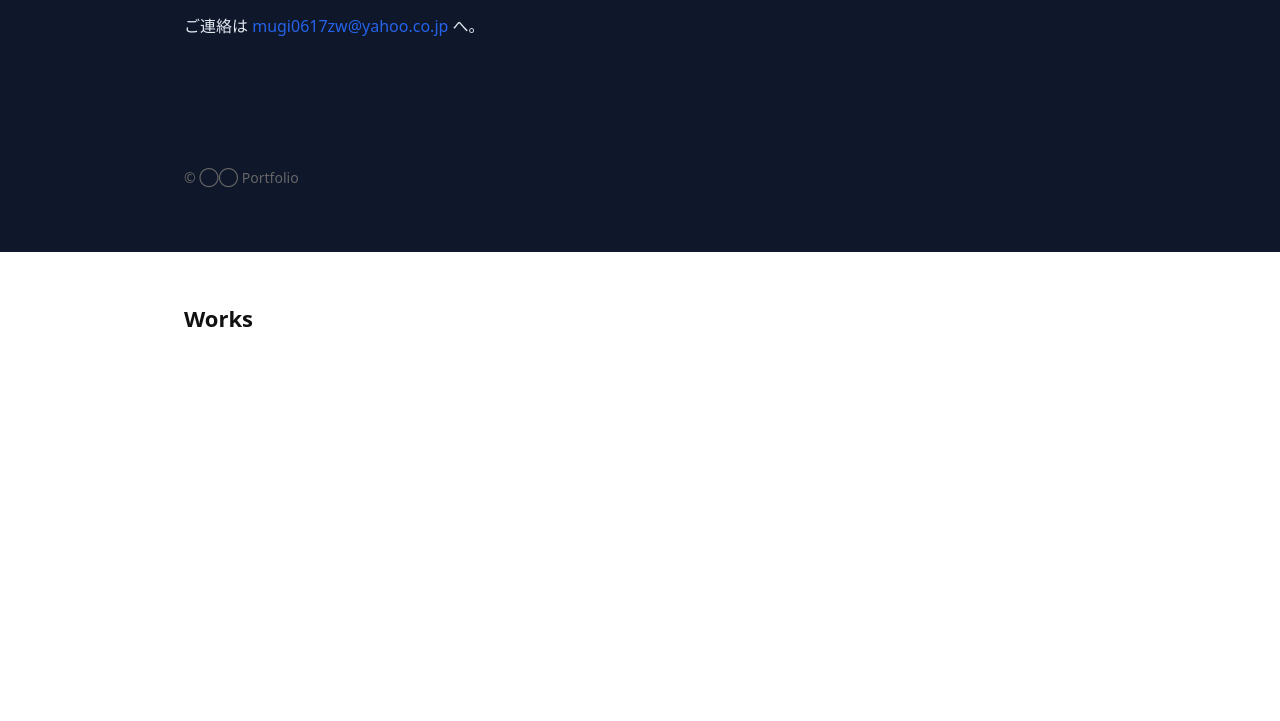
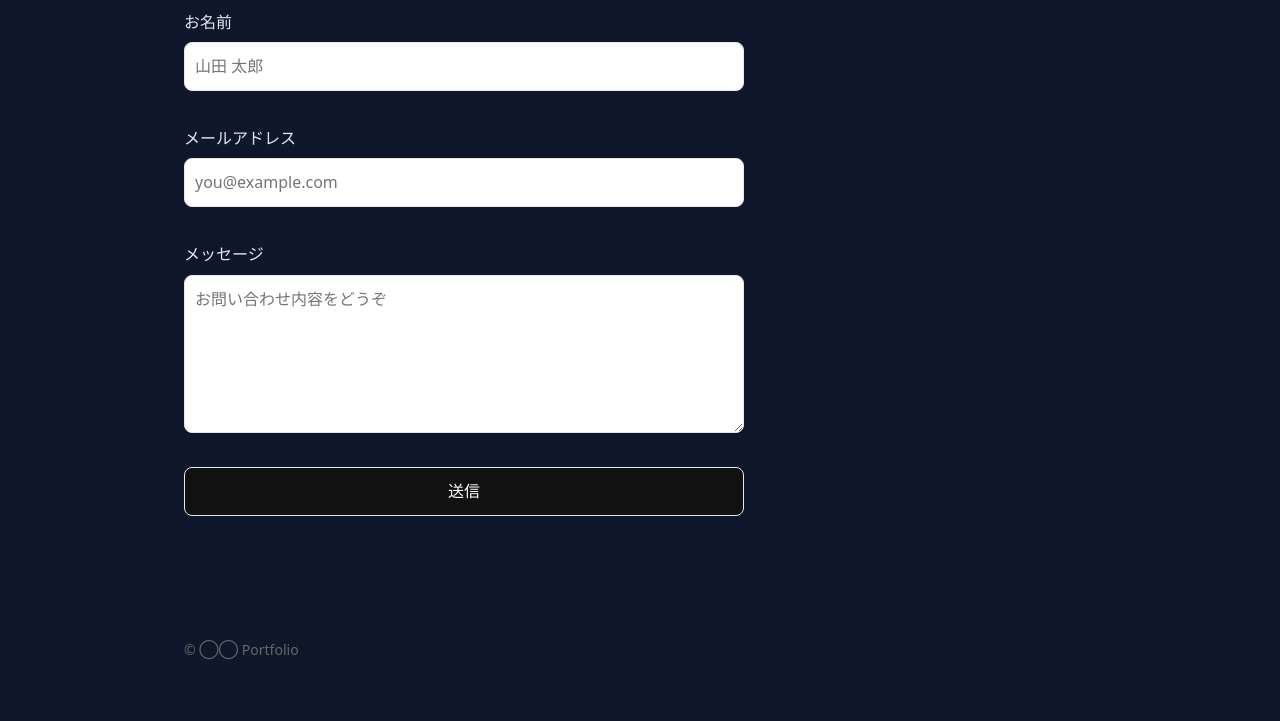
Before and after one commit to mugi0617zw/intro-portfolio, a plain HTML site: page index.html in a window 1280 px wide. Shown: the part 591-1312 px from the top of the page. Before the commit the page ends 964 px from the top, so only its background shows below. Drawn offline with Linux system fonts and the light colour scheme.

Commit message:
feat: contact form with basic validation (day2)

```diff
--- a/index.html
+++ b/index.html
@@ -60,11 +60,45 @@
 
           <section id="contact" aria-labelledby="contact-title">
             <h2 id="contact-title">Contact</h2>
-            <p>
-              ご連絡は
-              <a href="mugi0617zw@yahoo.co.jp">mugi0617zw@yahoo.co.jp</a>
-              へ。
-            </p>
+            <form id="contact-form" novalidate>
+              <div style="display: grid; gap: 12px; max-width: 560px">
+                <label>
+                  お名前
+                  <input
+                    name="name"
+                    type="text"
+                    required
+                    placeholder="山田 太郎"
+                  />
+                  <small class="error" aria-live="polite"></small>
+                </label>
+
+                <label>
+                  メールアドレス
+                  <input
+                    name="email"
+                    type="email"
+                    required
+                    placeholder="you@example.com"
+                  />
+                  <small class="error" aria-live="polite"></small>
+                </label>
+
+                <label>
+                  メッセージ
+                  <textarea
+                    name="message"
+                    rows="5"
+                    required
+                    placeholder="お問い合わせ内容をどうぞ"
+                  ></textarea>
+                  <small class="error" aria-live="polite"></small>
+                </label>
+
+                <button type="submit">送信</button>
+                <p id="contact-result" role="status" style="margin: 0"></p>
+              </div>
+            </form>
             <!-- 後日、問い合わせフォームに差し替え -->
           </section>
         </div>
```
